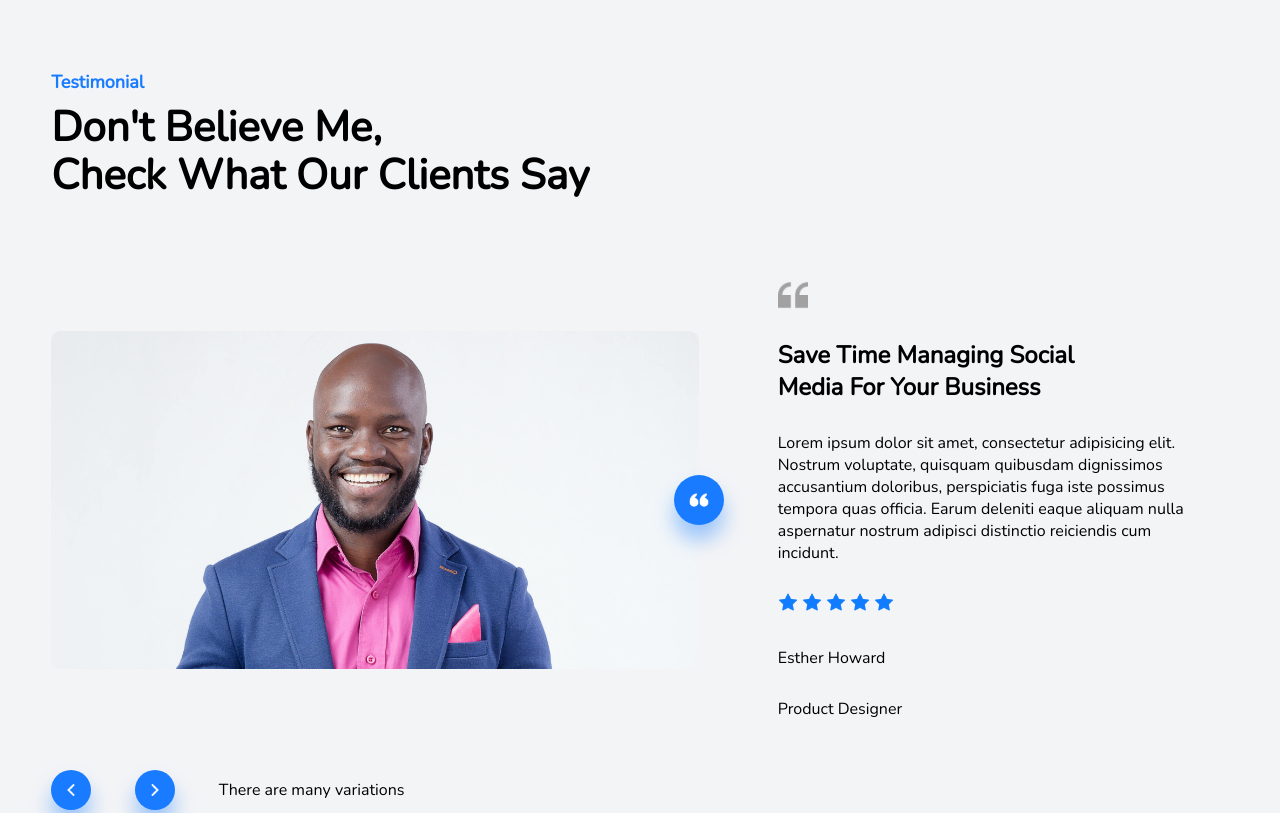
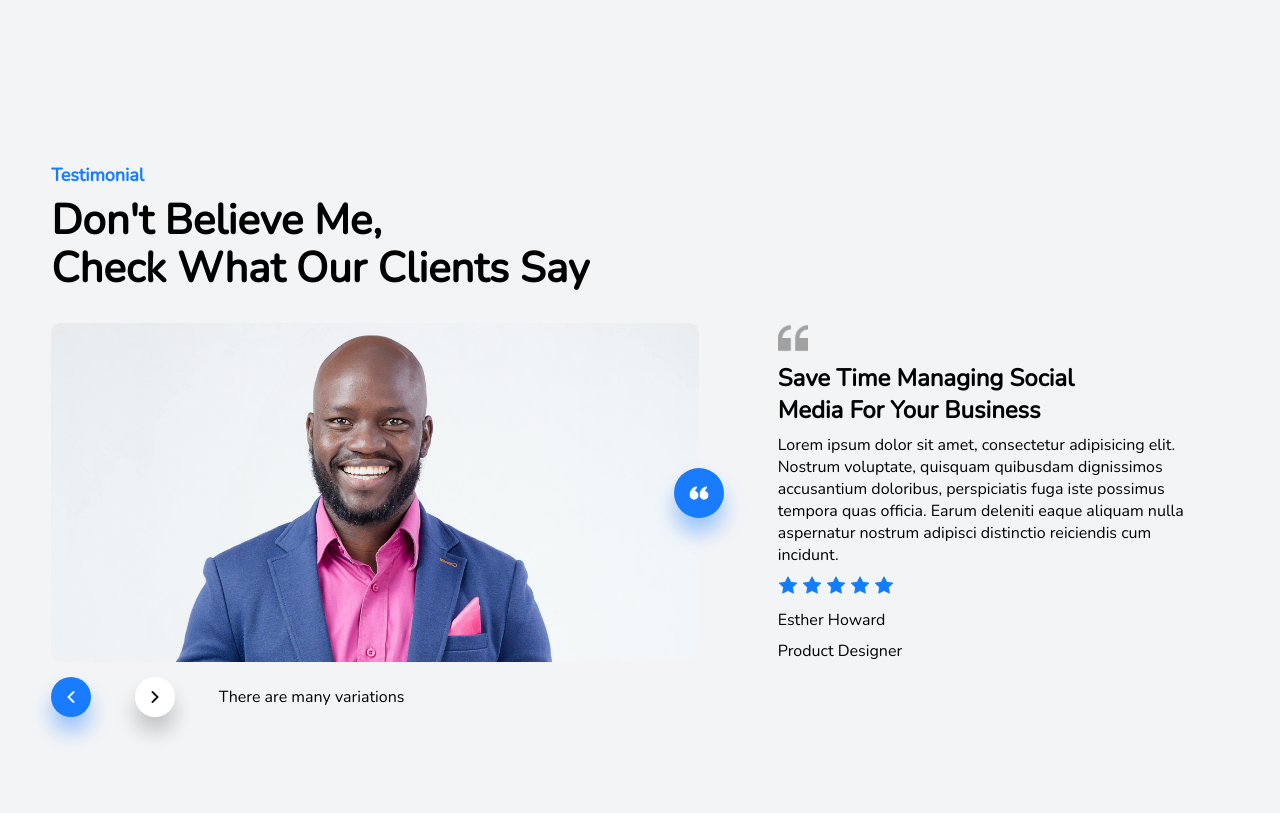
Before and after one commit to oliver-wahome/digitalAgency, a plain HTML site: page index.html in a window 1280 px wide. Shown: the part 2360-3173 px from the top of the page. Drawn offline with nearby package versions, Linux system fonts and the light colour scheme.

Commit message:
Changes to Testimonial Page

```diff
--- a/index.html
+++ b/index.html
@@ -350,7 +350,7 @@
                 </div>
 
                 <div class="cardImage blue_cardImage arrow rightArrow">
-                    <img src="images/rightarrowWhite.png" alt="rightArrowBtn" height="30%" width="30%" />
+                    <img src="images/rightarrowBlack.png" alt="rightArrowBtn" height="30%" width="30%" />
                 </div>
 
                 <p>There are many variations</p>
--- a/style.css
+++ b/style.css
@@ -461,15 +461,14 @@ body {
 .testimonial {
     display: flex;
     flex-direction: column;
-    justify-content: space-evenly;
+    justify-content: center;
     height: 100vh;
     width: 100%;
-    /* background-color: green; */
 }
 
 /* Start of elements within the testimonial page */
 .titleSection {
-    height: 20vh;
+    margin-bottom: 15px;
 }
 
 .titleSection h3 {
@@ -502,7 +501,7 @@ body {
 }
 
 .slideshowSection {
-    height: 60vh;
+    margin: 15px 0px;
     width: 100%;
     display: flex;
     justify-content: space-between;
@@ -511,7 +510,6 @@ body {
 
 .slideshow {
     width: 55%;
-    /* border: 1px solid black; */
 }
 
 .slideshowImage {
@@ -523,9 +521,8 @@ body {
     display: flex;
     flex-direction: column;
     justify-content: space-between;
-    padding: 20px;
+    padding: 0px 20px;
     width: 40%;
-    /* border: 1px solid black; */
 }
 
 .slideControl {
@@ -533,7 +530,6 @@ body {
     display: flex;
     justify-content: space-between;
     align-items: center;
-    /* border: 1px solid black; */
 }
 
 .arrow {
@@ -544,6 +540,11 @@ body {
 
 .arrow:hover {
     cursor: pointer;
+}
+
+.rightArrow {
+    background-color: white;
+    box-shadow: 0px 15px 20px rgba(0, 0, 0, 0.2);
 }
 
 
```
